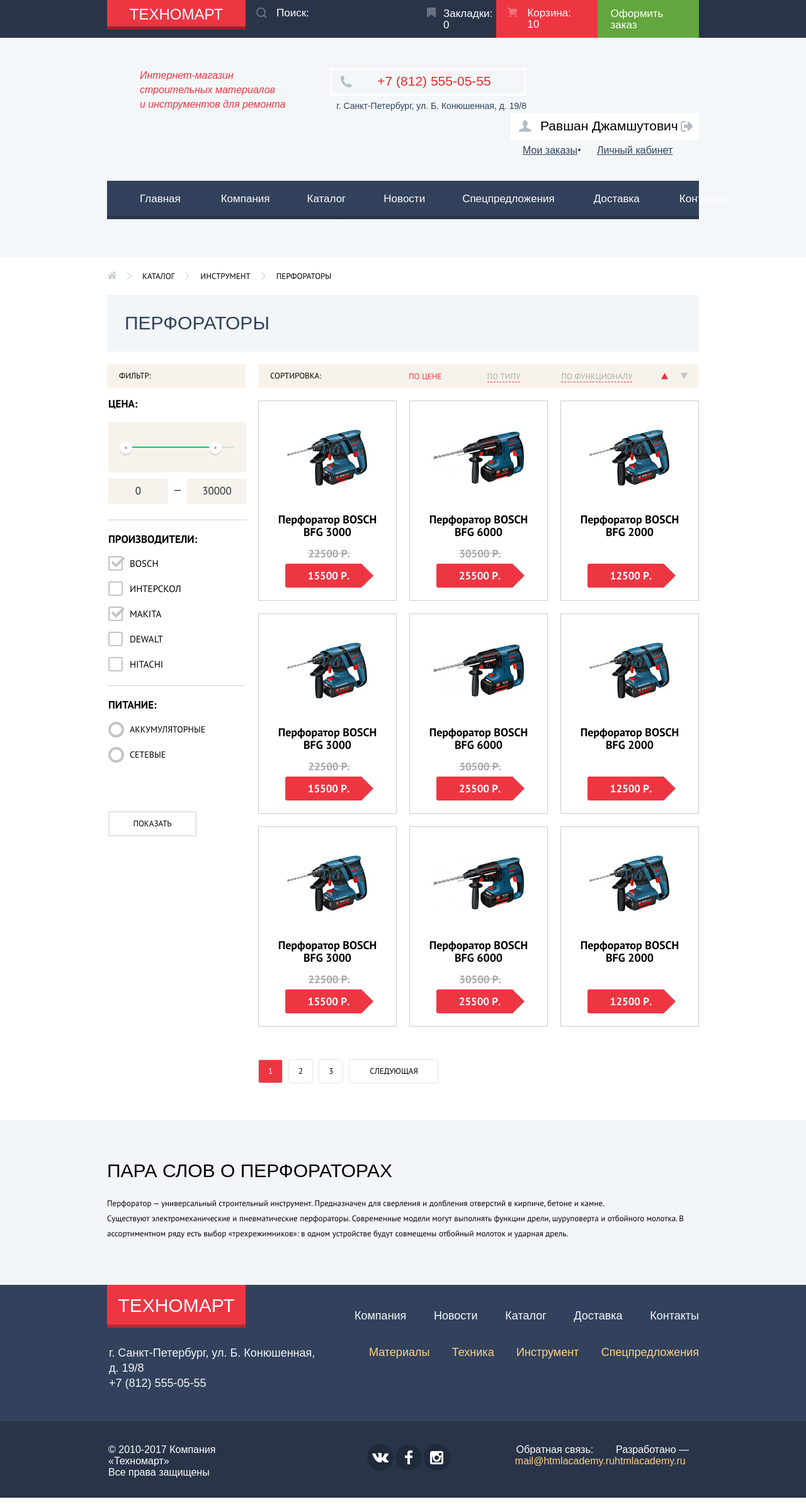
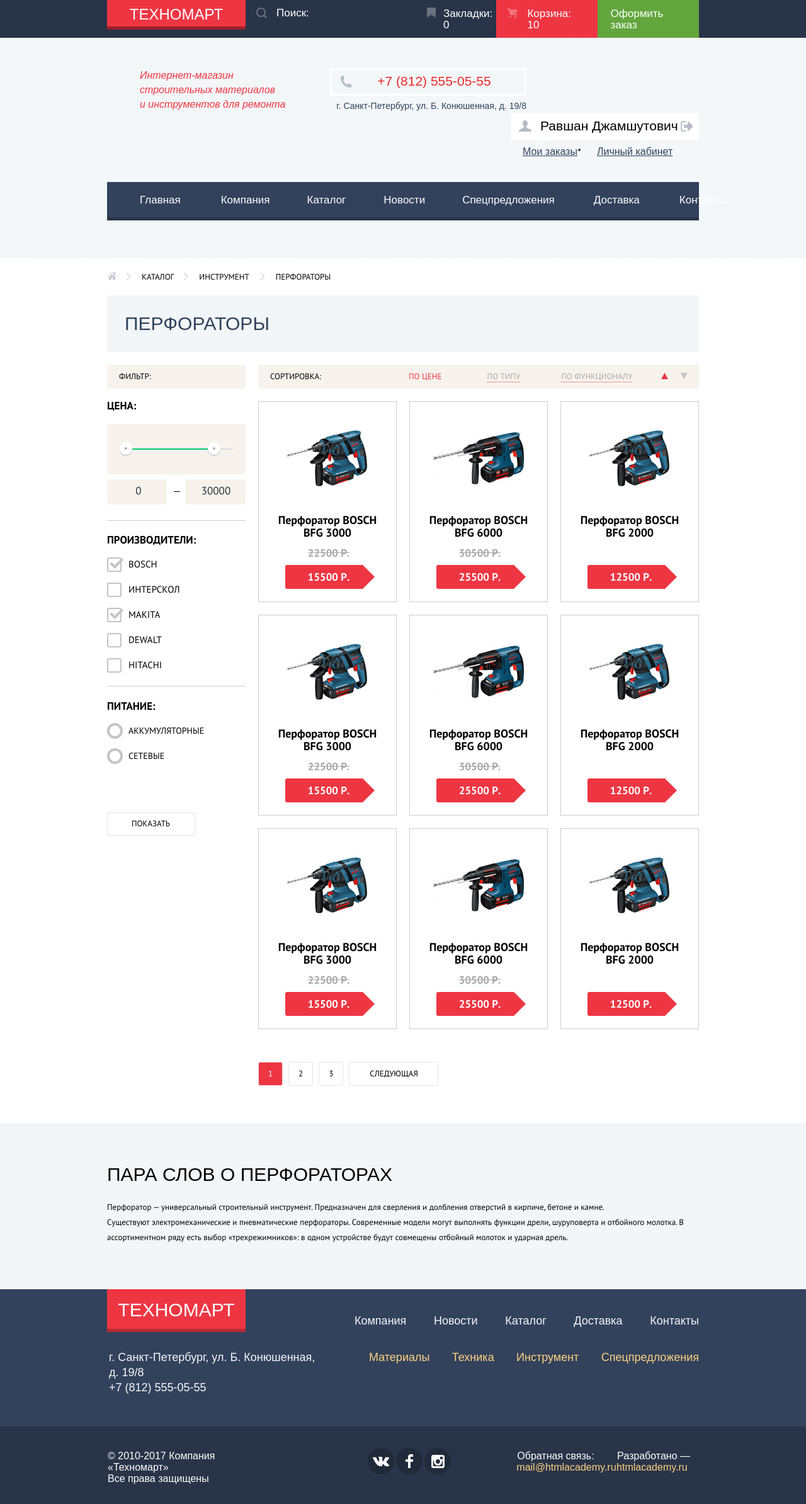
Before and after one commit to Glebvsemugolova/485931-technomart, a plain HTML site: page catalog.html in a window 1280 px wide. Shown: the whole page at 63% size. Drawn offline with Linux system fonts and the light colour scheme; a web font is replaced by a local one.

Commit message:
Базовые критерии закончил

```diff
--- a/css/style.css
+++ b/css/style.css
@@ -1,3 +1,5 @@
+
+
 body {
   margin: 0;
   padding: 0;
@@ -139,7 +141,7 @@ input[type=search]:focus {
 }
 
 .block-up {
-  padding-top: 22px;
+  padding-top: 21px;
 }
 
 .breadcrumbs {
@@ -154,7 +156,11 @@ input[type=search]:focus {
 }
 
 .breadcrumbs li {
-  margin-right: 41px;
+  margin-right: 40px;
+}
+
+.breadcrumbs-current {
+  margin-left: 2px;
 }
 
 .breadcrumbs a,
@@ -282,7 +288,7 @@ input[type=search]:focus {
 .user-information {
   display: flex;
   margin: 0;
-  margin-top: 7px;
+  margin-top: 9px;
   padding: 0;
 }
 
@@ -310,8 +316,8 @@ input[type=search]:focus {
 .full-basket {
   position: relative;
 
-  padding-top: 12px;
-  padding-bottom: 12px;
+  padding-top: 13px;
+  padding-bottom: 11px;
   padding-left: 49px;
   padding-right: 26px;
 
@@ -395,6 +401,7 @@ input[type=search]:focus {
 
 .materials img {
   margin-top: 8px;
+  margin-left: auto;
 }
 
 .tools {
@@ -512,7 +519,6 @@ input[type=search]:focus {
 
   display: flex;
   flex-direction: column;
-  justify-content: space-between;
   margin: 0;
   width: 620px;
   min-height: 266px;
@@ -558,6 +564,7 @@ input[type=search]:focus {
   padding-bottom: 10px;
   padding-top: 11px;
   padding-left: 3px;
+  margin-top: 121px;
 }
 
 .service-delivery {
@@ -591,7 +598,7 @@ input[type=search]:focus {
   padding-left: 28px;
   padding-right: 24px;
   padding-top: 25px;
-  padding-bottom: 26px;
+  padding-bottom: 27px;
 
   background-color: #f9f5f0;
 }
@@ -662,15 +669,15 @@ input[type=search]:focus {
 }
 
 .footer-top {
+  padding-bottom: 32px;
+
+  background-color: #32425c;
+}
+
+.footer-bottom {
+  padding-top: 34px;
   padding-bottom: 31px;
 
-  background-color: #32425c;
-}
-
-.footer-bottom {
-  padding-top: 36px;
-  padding-bottom: 31px;
-
   font-size: 16px;
 
   background-color: #293449;
@@ -678,7 +685,8 @@ input[type=search]:focus {
 
 .footer-bottom p {
   margin: 0;
-  padding-left: 2px;
+  padding-left: 1px;
+  margin-top: 4px;
 }
 
 .category h3 {
@@ -733,7 +741,7 @@ input[type=search]:focus {
   position: relative;
 
   display: inline-block;
-  width:218px;
+  width: 218px;
 
   font-family: "PT Sans", Arial, sans-serif;
   font-weight: 700;
@@ -774,7 +782,7 @@ input[type=search]:focus {
 
 .service p {
   font-family: "PT Sans", Arial, sans-serif;
-  margin-top: 29px;
+  margin-top: 28px;
 }
 
 .service-btn {
@@ -815,13 +823,13 @@ input[type=search]:focus {
 
 .second-pharagraph {
   padding: 0;
-  padding-top: 10px;
+  padding-top: 12px;
 }
 
 .transport-company {
   padding: 0;
-  margin-bottom: 37px;
-  margin-top: 20px;
+  margin-bottom: 38px;
+  margin-top: 21px;
 
   font-size: 18px;
   line-height: 20px;
@@ -933,7 +941,7 @@ input[type=search]:focus {
 .sorting a {
   color: rgba(0, 0, 0, 0.3);
 
-  border-bottom: 1px dashed #ee3643;
+  border-bottom: 1px dotted #ee3643;
 }
 
 .active a  {
@@ -1045,8 +1053,8 @@ input[type=search]:focus {
 
 .block-down {
   margin-top: 59px;
-  padding-top: 68px;
-  padding-bottom: 69px;
+  padding-top: 70px;
+  padding-bottom: 70px;
 
   color: #000000;
 
@@ -1568,6 +1576,11 @@ input[type=search]::-webkit-input-placeholder {
   font-size: 17px;
 }
 
+input::-moz-placeholder {
+   color: #ffffff;
+   opacity: 1;
+ }
+
 .header-bottom .container {
   padding-top: 48px;
   padding-bottom: 58px;
@@ -1605,7 +1618,7 @@ input[type=search]::-webkit-input-placeholder {
 
 .block-top {
   display: flex;
-  padding-bottom: 65px ;
+  padding-bottom: 66px ;
 }
 
 .catalog-list {
@@ -1646,15 +1659,13 @@ input[type=search]::-webkit-input-placeholder {
   min-height: 40px;
   padding: 0 25px;
   margin-top: 10px;
-  margin-bottom: 15px;
+  margin-bottom: 13px;
 }
 
 .catalog-item .oldprice {
   display: block;
   min-height: 20px;
-  margin-top: 15px;
-  margin-bottom: 5px;
-  padding-left: 5px;
+  padding-left: 4px;
 }
 
 .catalog-item .price {
@@ -1662,8 +1673,9 @@ input[type=search]::-webkit-input-placeholder {
 
   display: block;
   width: 80px;
-  margin: 5px auto;
+  margin: 0 auto;
   margin-bottom: 20px;
+  margin-top: 8px;
   padding: 10px 0;
   padding-left: 29px;
   padding-right: 25px;
@@ -1679,7 +1691,7 @@ input[type=search]::-webkit-input-placeholder {
 
   position: absolute;
   top: 0;
-  right: -25px;
+  right: -27px;
 
   width:0;
   height:0;
@@ -1785,14 +1797,20 @@ input[type="radio"].visually-hidden {
   width: 195px;
 }
 
+.page p {
+  margin-top: 31px;
+}
+
 .about-company .btn {
   display: block;
   width: 220px;
+  padding-left: 1px;
 }
 
 .contacts .btn {
   display: block;
   width: 300px;
+  padding-left: 7px;
 }
 
 .firms-list {
@@ -1807,7 +1825,7 @@ input[type="radio"].visually-hidden {
 .service-block {
   position: relative;
 
-  margin-top: 69px;
+  margin-top: 70px;
   width: 940px;
   display: flex;
   flex-wrap: wrap;
@@ -1847,12 +1865,12 @@ input[type="radio"].visually-hidden {
   margin: 0;
   padding: 0;
   width: 619px;
-  margin-left: 80px;
+  margin-left: 81px;
 }
 
 .block-bottom {
   padding-top: 82px;
-  padding-bottom: 86px;
+  padding-bottom: 85px;
 
   color: #000000;
 }
@@ -1880,7 +1898,7 @@ input[type="radio"].visually-hidden {
 }
 
 .nav-first {
-  margin-top: 37px;
+  margin-top: 38px;
   margin-bottom: 34px;
   margin-left: 3px;
   display: flex;
@@ -1899,11 +1917,11 @@ input[type="radio"].visually-hidden {
 }
 
 .developed-by {
-  margin-right: 16px;
+  margin-right: 14px;
 }
 
 .feedback {
-  margin-left: 3px;
+  margin-left: 6px;
 }
 
 .footer-social ul {
@@ -1913,7 +1931,7 @@ input[type="radio"].visually-hidden {
   justify-content: center;
   width: 380px;
   box-sizing: border-box;
-  padding-left: 51px;
+  padding-left: 55px;
 }
 
 .footer-social li {
@@ -1928,8 +1946,8 @@ input[type="radio"].visually-hidden {
 
 .map {
   display: block;
-  margin-top: 30px;
-  margin-bottom: 36px;
+  margin-top: 32px;
+  margin-bottom: 37px;
 }
 
 .flex-wrapper {
@@ -1950,6 +1968,7 @@ input[type="radio"].visually-hidden {
   align-items: center;
   padding-right: 17px;
   padding-left: 120px;
+  padding-bottom: 2px;
 }
 
 .sorting-by-type {
@@ -2028,14 +2047,15 @@ input[type="radio"].visually-hidden {
   position: relative;
 
   height: 41px;
-  margin-bottom: 10px;
+  margin-bottom: 8px;
   padding-top: 39px;
   padding-right: 20px;
   padding-left: 20px;
 
   background-color: #f7f3ec;
 
-  border-radius: 5px;
+  border-bottom-left-radius: 5px;
+  border-bottom-right-radius: 5px;
 }
 
 .range-controls .scale {
@@ -2053,7 +2073,7 @@ input[type="radio"].visually-hidden {
 
 .range-controls .toggle {
   position: absolute;
-  top: 31px;
+  top: 29px;
   left: 0;
 
   width: 4px;
@@ -2068,7 +2088,7 @@ input[type="radio"].visually-hidden {
 }
 
 .range-controls .toggle-min {
-  left: 18px;
+  left: 20px;
 }
 
 .range-controls .toggle-max {
@@ -2098,10 +2118,11 @@ input[type="radio"].visually-hidden {
 }
 
 .filter-btn {
-  padding: 9px 0;
+  padding-left: 5px;
+  padding-top: 8px;
+  padding-bottom: 9px;
   width: 140px;
   margin-top: 42px;
-  margin-left: 2px;
 
   font-family: "PT Sans", Arial, sans-serif;
   font-size: 13px;
@@ -2110,7 +2131,7 @@ input[type="radio"].visually-hidden {
 
   background-color: #ffffff;
   border: none;
-  border: 2px solid #e5e5e5;
+  border: 1px solid #e5e5e5;
 }
 
 .home {
@@ -2154,11 +2175,14 @@ input[type="radio"].visually-hidden {
 
 .fieldset-prise legend {
   margin: 0;
+  padding-top: 2px;
 }
 
 .price-controls input {
   width: 95px;
-  padding: 10px 0;
+  padding-top: 9px;
+  padding-bottom: 11px;
+  box-sizing: border-box;
 
   font-family: "PT Sans", Arial, sans-serif;
   font-size: 17px;
@@ -2174,8 +2198,17 @@ input[type="radio"].visually-hidden {
   margin-right: 30px;
 }
 
+.min-price input {
+  padding-left: 7px;
+}
+
+.max-price input {
+  padding-left: 3px;
+}
+
 .filter fieldset {
   padding: 0;
+  margin: 0;
 
   margin-bottom: 15px;
 
@@ -2184,6 +2217,8 @@ input[type="radio"].visually-hidden {
 }
 
 .filter fieldset:last-of-type {
+  margin-top: 16px;
+
   border: none;
 }
 
@@ -2208,7 +2243,7 @@ input[type="radio"].visually-hidden {
 
   position: absolute;
   left: -34px;
-  top: -2px;
+  top: -1px;
 
   width: 27px;
   height: 23px;
@@ -2223,7 +2258,7 @@ input[type="radio"].visually-hidden {
 
   position: absolute;
   left: -34px;
-  top: -2px;
+  top: -1px;
 
   width: 27px;
   height: 23px;
@@ -2316,8 +2351,8 @@ input[type="radio"].visually-hidden {
 
   position: absolute;
   z-index: 20;
-  top: 18px;
-  left: 105px;
+  top: 19px;
+  left: 106px;
 
   display: block;
   width: 10px;
@@ -2369,3 +2404,7 @@ input[type="radio"].visually-hidden {
   background: #32425c;
   border-radius: 50px;
 }
+
+.add-product-active {
+  display: block;
+}
```
Also changed, not shown: index.html (+3 -19 lines).
